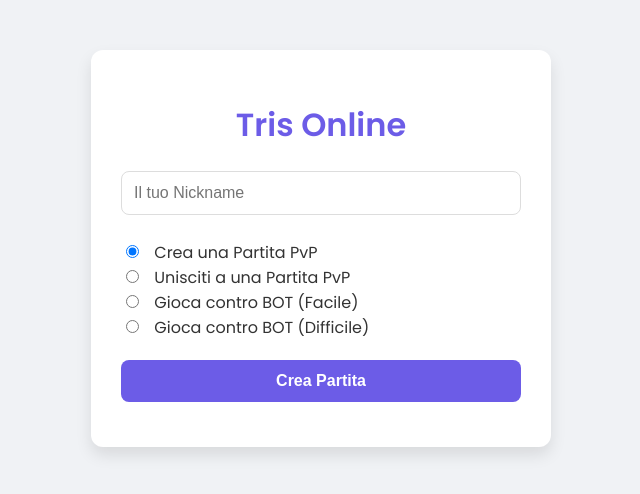
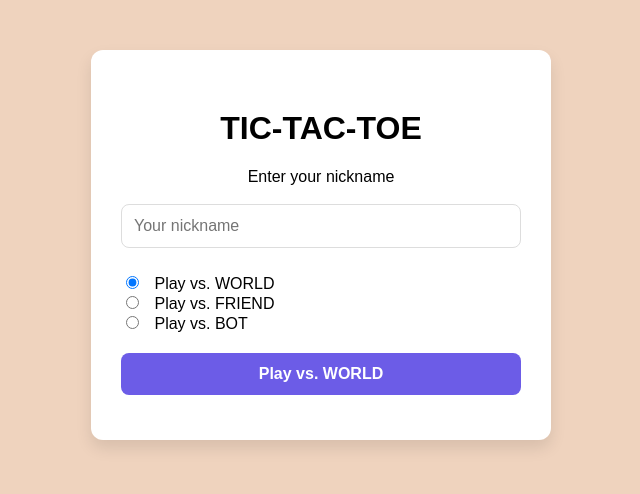
Before and after one commit to gryffinfox/white-tictactoe, a Django app: page / in a window 1280 px wide. Shown: the top 494 px of the page, without its empty margins (319-959 px from the left). Run offline with Django 5.2, Linux system fonts and the light colour scheme.

Commit message:
update home page structure

```diff
--- a/tris_game/static/tris_game/home.css
+++ b/tris_game/static/tris_game/home.css
@@ -1,8 +1,30 @@
 
     @import url('https://fonts.googleapis.com/css2?family=Poppins:wght@400;600&display=swap');
-        body { font-family: 'Poppins', sans-serif; text-align: center; margin-top: 50px; background-color: #f0f2f5; color: #333; }
-        h1 { color: #6c5ce7; }
-        .container { max-width: 400px; margin: 0 auto; padding: 30px; background-color: white; border-radius: 12px; box-shadow: 0 8px 16px rgba(0,0,0,0.1); }
+        body {
+            font-family: 'SF pro', sans-serif;
+            text-align: center;
+            margin-top: 50px;
+            background-color: #EFD3BE;
+            color: #000;
+        }
+
+        /* Intestazione 1 - Titolo */
+        h1 {
+            text-align:center;
+            font-weight: bold;
+            margin-top: 30px;
+            font-size: 48;
+            color: #000;
+        }
+
+        .container {
+            max-width: 400px;
+            margin: 0 auto; padding: 30px;
+            background-color: white;
+            border-radius: 12px;
+            box-shadow: 0 8px 16px rgba(0,0,0,0.1);
+        }
+
         form { display: flex; flex-direction: column; }
         input[type="text"], button { font-size: 1rem; margin-bottom: 15px; padding: 12px; border: 1px solid #ddd; border-radius: 8px; transition: all 0.3s ease; }
         input[type="text"]:focus { border-color: #6c5ce7; box-shadow: 0 0 0 3px rgba(108, 92, 231, 0.2); outline: none; }
--- a/tris_game/templates/tris_game/home.html
+++ b/tris_game/templates/tris_game/home.html
@@ -13,39 +13,37 @@
 </head>
 <body>
     <div class="container">
-        <h1>Tris Online</h1>
+        <h1>TIC-TAC-TOE</h1>
         {% if errore %}
             <p class="errore">{{ errore }}</p>
         {% endif %}
 
         <form method="post" id="form-ingresso">
             {% csrf_token %}
-            <input type="text" name="nickname" placeholder="Il tuo Nickname" required value="{{ request.session.nickname }}">
+            <label for="crea_pvp">Enter your nickname</label><br>    <input type="text" name="nickname" placeholder="Your nickname" required value="{{ request.session.nickname }}">
 
             <div class="modalita-container">
                 <input type="radio" id="crea_pvp" name="azione" value="crea_pvp" checked onchange="gestisciForm()">
-                <label for="crea_pvp">Crea una Partita PvP</label><br>
+                <label for="crea_pvp">Play vs. WORLD</label><br>
 
                 <input type="radio" id="unisciti_pvp" name="azione" value="unisciti_pvp" onchange="gestisciForm()">
-                <label for="unisciti_pvp">Unisciti a una Partita PvP</label><br>
+                <label for="unisciti_pvp">Play vs. FRIEND</label><br>
 
-                <input type="radio" id="vs_bot_easy" name="azione" value="bot_easy" onchange="gestisciForm()">
-                <label for="vs_bot_easy">Gioca contro BOT (Facile)</label><br>
 
                 <input type="radio" id="vs_bot_hard" name="azione" value="bot_hard" onchange="gestisciForm()">
-                <label for="vs_bot_hard">Gioca contro BOT (Difficile)</label><br>
+                <label for="vs_bot_hard">Play vs. BOT</label><br>
             </div>
 
             <div id="contenitore-codice-stanza">
-                <input type="text" id="input-codice-stanza" name="codice_stanza" placeholder="Codice Stanza" style="text-transform:uppercase">
+                <input type="text" id="input-codice-stanza" name="codice_stanza" placeholder="Code of the room" style="text-transform:uppercase">
             </div>
 
-            <button type="submit" id="pulsante-azione">Crea Partita</button>
+            <button type="submit" id="pulsante-azione">Join the game</button>
         </form>
 
         {% if request.session.nickname %}
         <p style="margin-top: 20px; text-align: center;">
-            <a href="{% url 'cronologia' %}">Vedi la tua cronologia partite</a>
+            <a href="{% url 'cronologia' %}">Game history</a>
         </p>
         {% endif %}
         </div>
@@ -62,14 +60,14 @@
             if (azioneSelezionata === 'unisciti_pvp') {
                 contenitoreCodiceStanza.style.maxHeight = '100px';
                 inputCodiceStanza.required = true;
-                pulsanteAzione.textContent = 'Unisciti alla Partita';
+                pulsanteAzione.textContent = 'Join the game';
             } else {
                 contenitoreCodiceStanza.style.maxHeight = '0';
                 inputCodiceStanza.required = false;
                 if (azioneSelezionata === 'crea_pvp') {
-                    pulsanteAzione.textContent = 'Crea Partita';
+                    pulsanteAzione.textContent = 'Play vs. WORLD';
                 } else {
-                    pulsanteAzione.textContent = 'Gioca contro il BOT';
+                    pulsanteAzione.textContent = 'Play vs. BOT';
                 }
             }
         }
```
